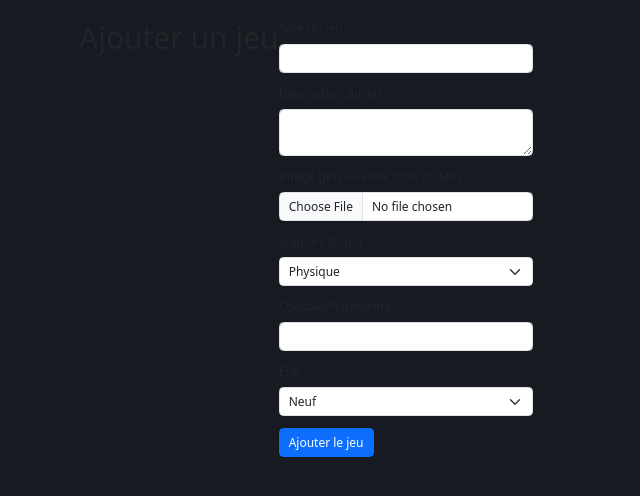
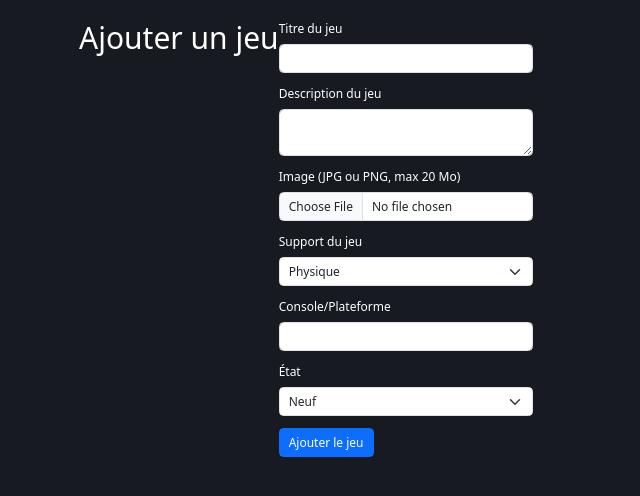
Before and after one commit to Djamelb13/projet-passion, a PHP site: page /templates/formulaire_game.php in a window 1280 px wide. Shown: the top 496 px of the page, without its empty margins (0-640 px from the left). Run offline with PHP 8.4, Linux system fonts and the light colour scheme.

Commit message:
mise a jour formulaire

```diff
--- /dev/null
+++ b/css/_form.scss
@@ -0,0 +1,3 @@
+body .container.wh {
+  color: white;
+}
--- a/css/main.scss
+++ b/css/main.scss
@@ -1,6 +1,8 @@
 @import url("https://fonts.googleapis.com/css2?family=Poppins:wght@100;200;300;400;500;600;700;800;900&display=swap");
-@import "custom.scss";
-@import "button.scss";
-@import "menu.scss";
-@import "style.scss";
-@import "variables.scss";
+
+@import "_custom.scss";
+@import "_button.scss";
+@import "_menu.scss";
+@import "_style.scss";
+@import "_variables.scss";
+@import "_form.scss";
--- a/inc/connexion.php
+++ b/inc/connexion.php
@@ -5,6 +5,8 @@ try {
         'root',
         ''
     );
+    $connexion->setAttribute(PDO::ATTR_ERRMODE, PDO::ERRMODE_EXCEPTION);
+    $connexion = null;
 
 } catch(PDOException $e) {
     echo "C'est pas facile le code &#128546;" . $e->getMessage();
--- a/templates/formulaire_game.php
+++ b/templates/formulaire_game.php
@@ -1,9 +1,9 @@
-<?php include_once('../inc/head.php')?>
-<div class="container">
+<?php include_once('../inc/head.php');?>
+<div class="container wh">
         <h1>Ajouter un jeu</h1>
         <form enctype="multipart/form-data" method="post" action="../inc/traitement_jeu.php">
             <div class="mb-3">
-                <label for="titre" class="form-label">Titre du jeu</label>
+                <label for="titre" class="form-label ">Titre du jeu</label>
                 <input type="text" class="form-control" id="titre" name="titre" required>
             </div>
             <div class="mb-3">
```
Also changed, not shown: inc/traitement_jeu.php (+8 -9 lines), css/main.css, uploads/imgj/raoul-droog-yMSecCHsIBc-unsplash (1).jpg (added), uploads/imgj/wallhaven-j31z6w.jpg (added), 1 other file.
